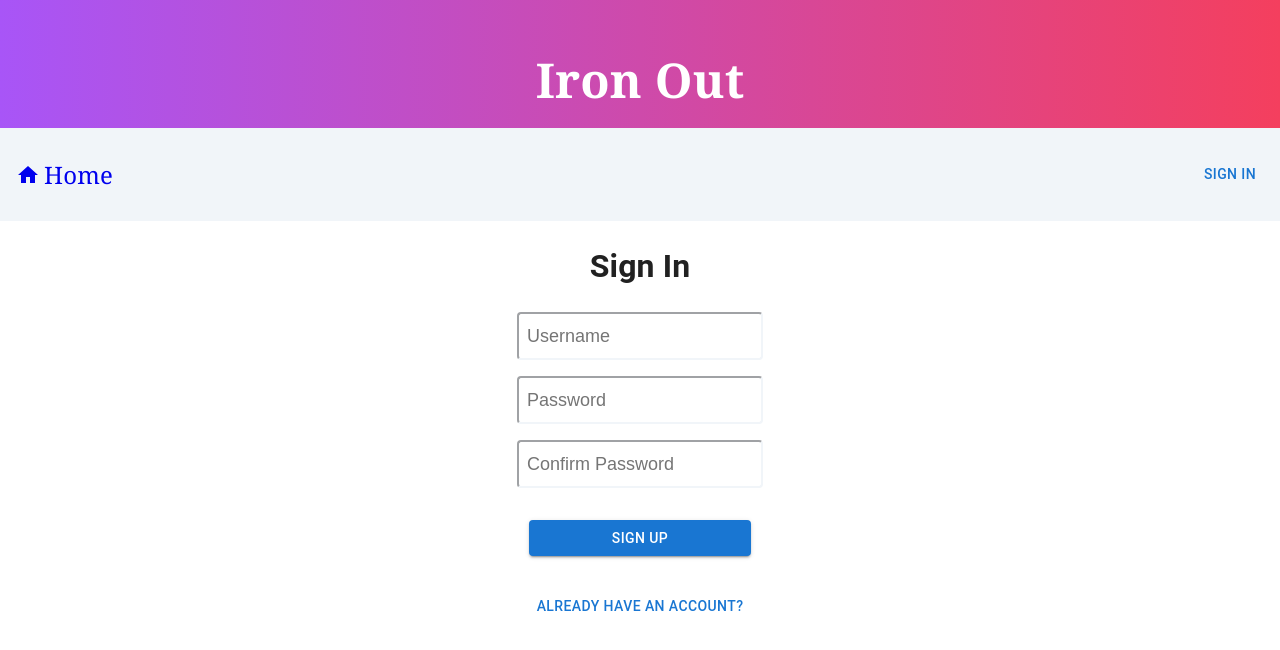
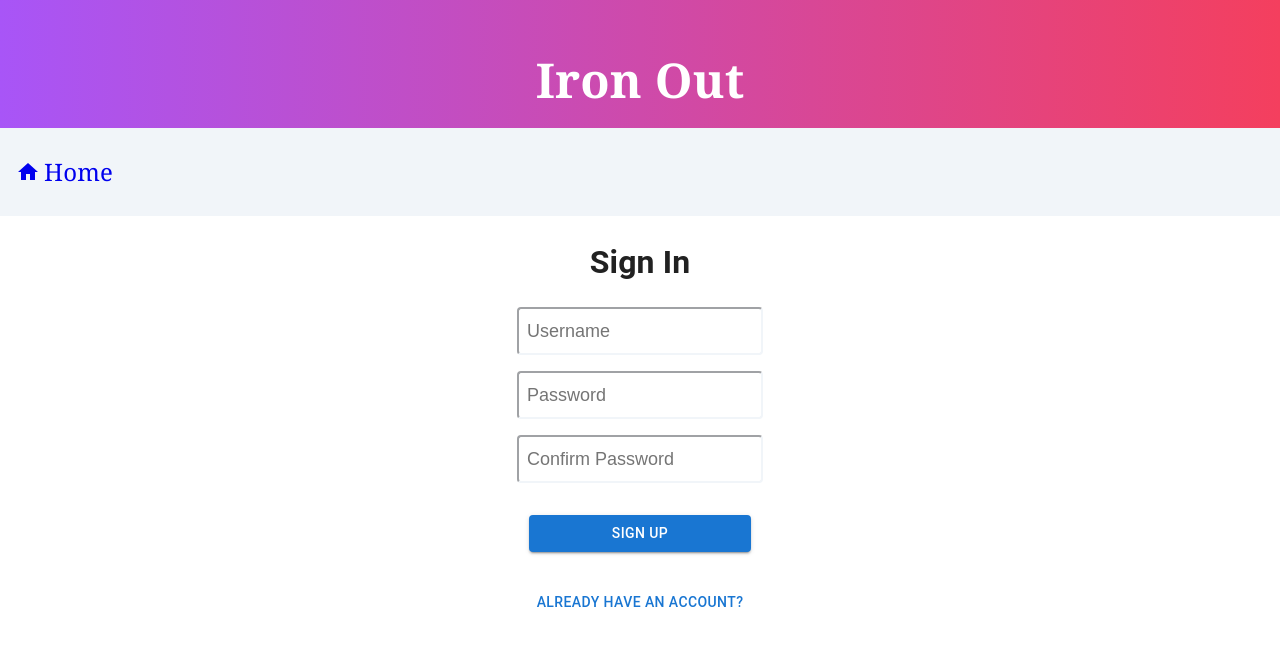
Before and after one commit to KelliLil/capstone-front-end, a React (Vite) app: page /sign-in in a window 1280 px wide. Shown: the top 650 px of the page. Built offline with nearby package versions, Linux system fonts and the light colour scheme.

Commit message:
feat: Don't show "sign in" oon "sign in" page

```diff
--- a/src/components/header/nav/sign-in-out.jsx
+++ b/src/components/header/nav/sign-in-out.jsx
@@ -1,10 +1,12 @@
 import AuthContext from "@context/auth";
 import Button from "@mui/material/Button";
 import { useContext } from "react";
-import { useNavigate } from "react-router-dom";
+import { useLocation, useNavigate } from "react-router-dom";
 
 export default function SignInOut() {
   const [user, setUser] = useContext(AuthContext);
+
+  const location = useLocation();
 
   const navigate = useNavigate();
 
@@ -29,7 +31,13 @@ export default function SignInOut() {
         data-user={Boolean(user)}
         onClick={handleSignInOut}
       >
-        {user ? "Sign Out?" : "Sign In"}
+        {/* If we are at 'sign-in', then don't render anything. */}
+        {location.pathname === "/sign-in"
+          ? null
+          : // Otherwise, render the correct text based on whether we have a user.
+          user
+          ? "Sign Out?"
+          : "Sign In"}
       </Button>
     </li>
   );
```
